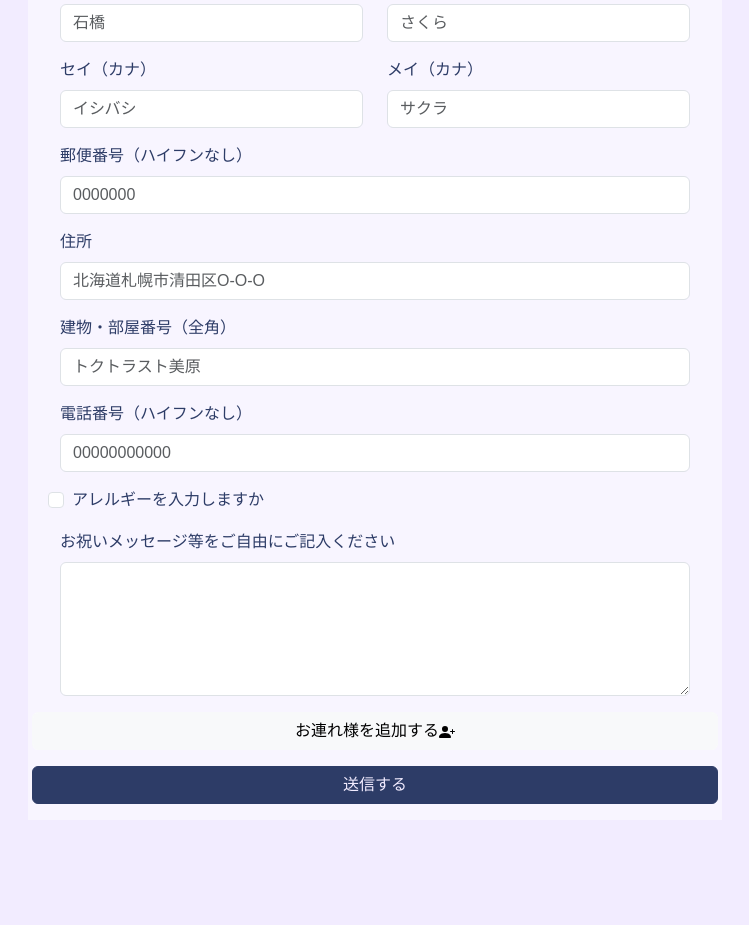
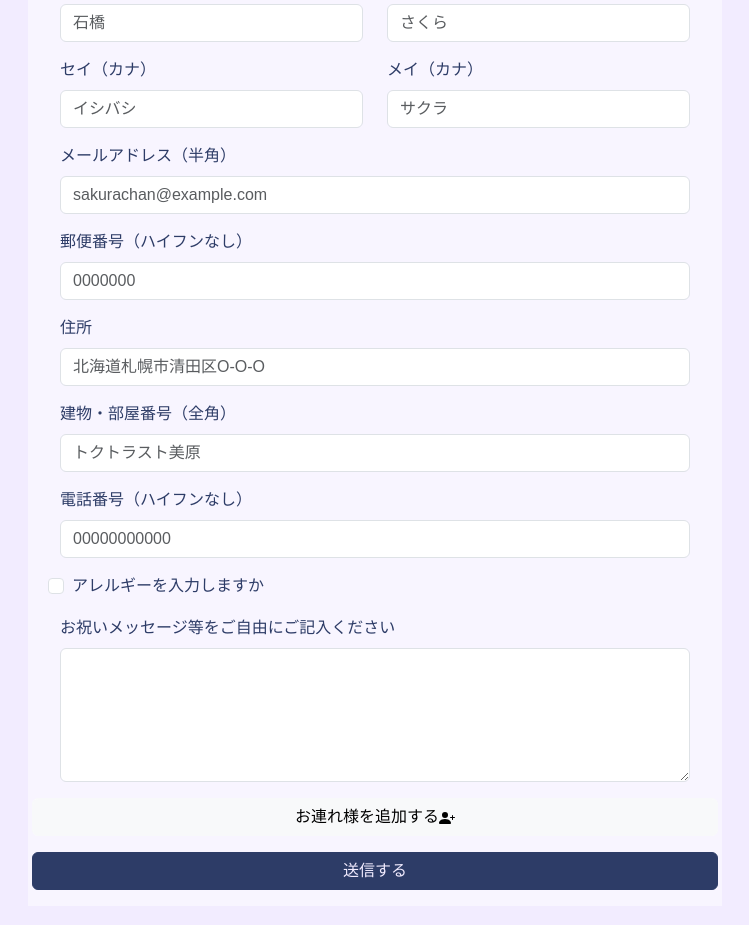
Before and after one commit to teppei1118/bridal-invitation, a Vue app: page / in a window 1280 px wide. Shown: the part 6540-7465 px from the top of the page, without its empty margins (265-1014 px from the left). Before the commit the page ends 7410 px from the top, so only its background shows below. Built offline with nearby package versions, Linux system fonts and the light colour scheme; a web font is replaced by a local one.

Commit message:
create email form

```diff
--- a/src/components/rsvp/RsvpCompanion.vue
+++ b/src/components/rsvp/RsvpCompanion.vue
@@ -6,14 +6,14 @@
         v-model="form.last_name"
         name="last_name"
         label="姓"
-        placeholder="石橋"
+        placeholder="石原"
         :visible="true"
       ></FormText>
       <FormText
         v-model="form.first_name"
         name="first_name"
         label="名"
-        placeholder="さくら"
+        placeholder="さとみ"
         :visible="true"
       ></FormText>
     </div>
@@ -22,14 +22,14 @@
         v-model="form.last_name_kana"
         name="last_name_kana"
         label="セイ（カナ）"
-        placeholder="イシバシ"
+        placeholder="イシハラ"
         :visible="true"
       ></FormText>
       <FormText
         v-model="form.first_name_kana"
         name="first_name_kana"
         label="メイ（カナ）"
-        placeholder="サクラ"
+        placeholder="サトミ"
         :visible="true"
       ></FormText>
     </div>
--- a/src/components/rsvp/RsvpFormGroups.vue
+++ b/src/components/rsvp/RsvpFormGroups.vue
@@ -28,6 +28,14 @@
       name="first_name_kana"
       label="メイ（カナ）"
       placeholder="サクラ"
+    ></FormText>
+  </div>
+  <div class="row pt-3">
+    <FormText
+      v-model="form.email"
+      name="email"
+      label="メールアドレス（半角）"
+      placeholder="sakurachan@example.com"
     ></FormText>
   </div>
   <div class="row pt-3">
```
Also changed, not shown: 9 other files (tests, documents, lock files or other folders).
